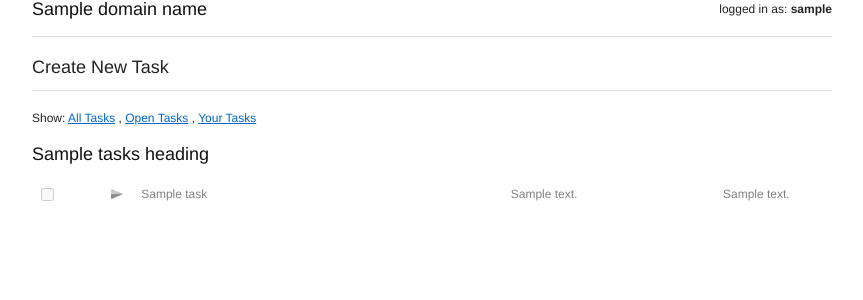
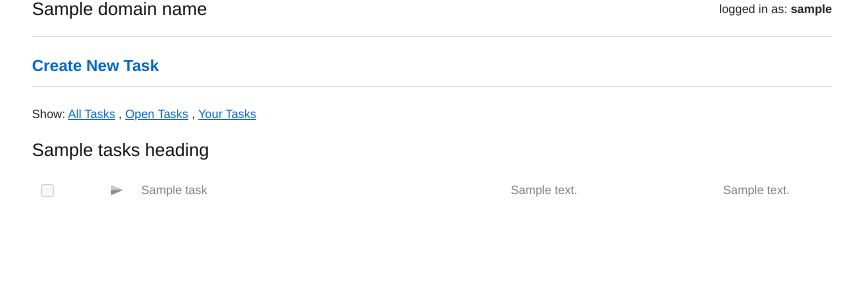
Before and after one commit to wadevries/sps, a Django app: template templates/overview.html in a window 1280 px wide. Shown: the top 300 px of the page, without its empty margins (208-1071 px from the left). Run offline with Django 3.2, Linux system fonts and the light colour scheme; the template is opened without the code that fills it: most values are stand-ins (such as "Sample title", 1, 10 or a date in 2020); some libraries are stand-ins or nearby versions.

Commit message:
Colors 'Create New Task' link

```diff
--- a/css/style.css
+++ b/css/style.css
@@ -51,7 +51,9 @@ a.plain {
 }
 
 .new-task-title {
-  font-size: 18;
+  font-size: 16;
+  font-weight: bold;
+  color: #06C;
   margin-bottom: 0.5em;
 }
 
--- a/templates/new-task.html
+++ b/templates/new-task.html
@@ -1,8 +1,8 @@
 <div id="new-task-title" class="new-task-title">Create New Task</div>
 <div id="new-task-container" class="new-task-form">
   <form id="new-task-form" action="/create-task" method="post">
-    Task description. The first line of the description will be used as the
-    title of the task.
+    Enter a task description. The first line of the description will
+    be used as the title of the task.
     <textarea  id="description-textarea" name="description"></textarea><br>
     <input type="checkbox" name="assign_to_self" checked> assign task to yourself<br>
     <input type="hidden" name="domain" value="{{ domain_identifier }}">
```
